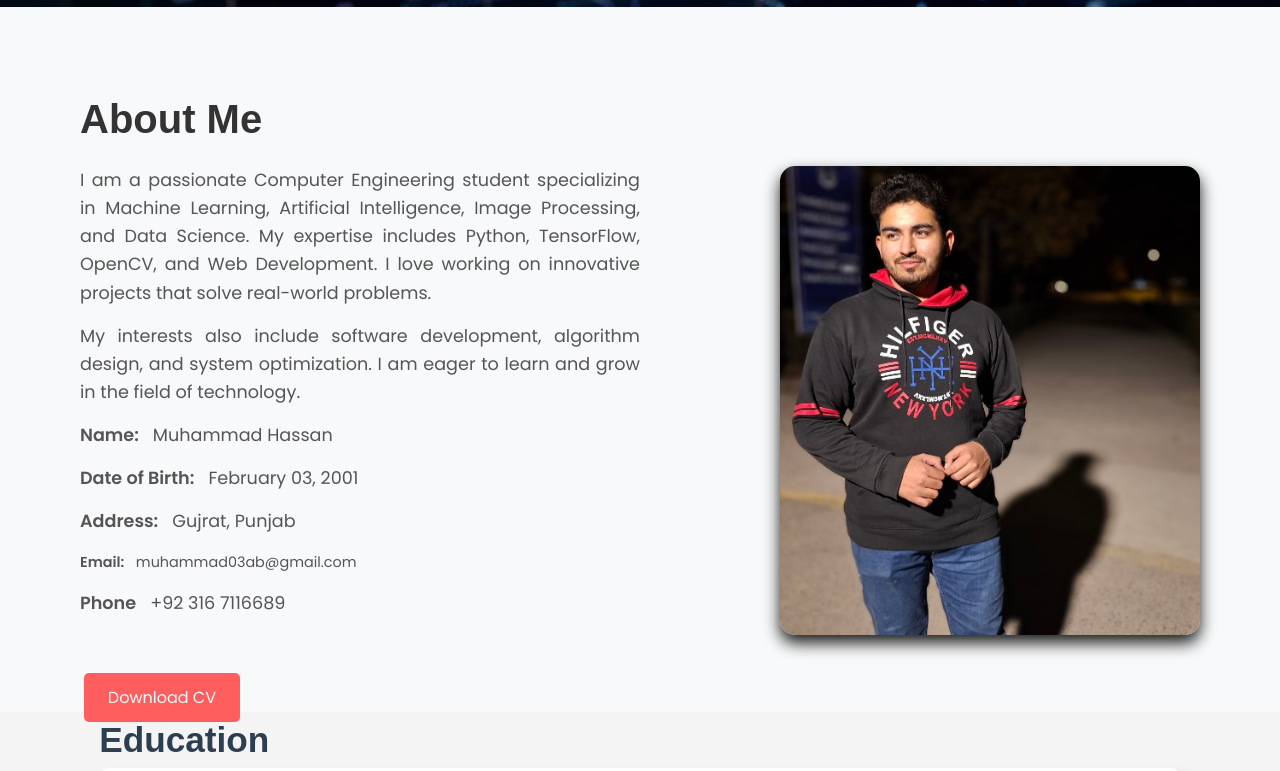
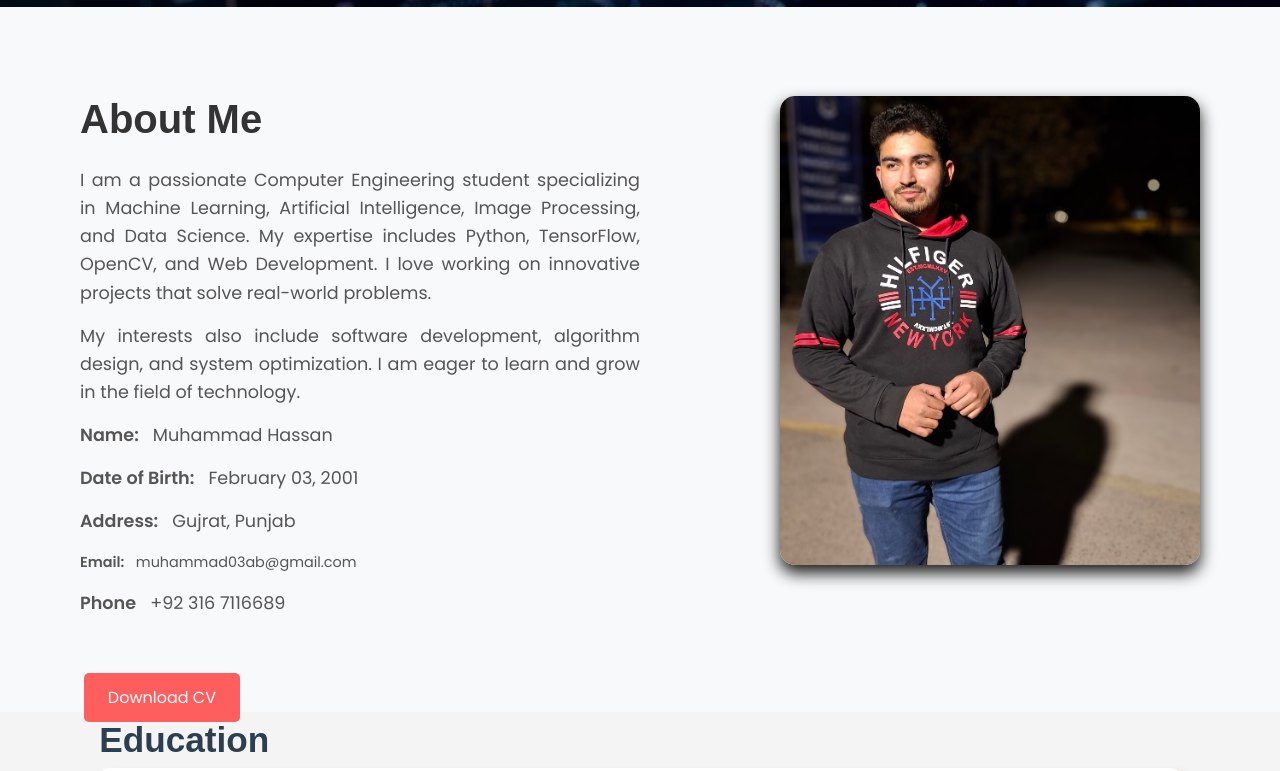
Before and after one commit to darhassanbutt/Portfolio, a plain HTML site: page index.html in a window 1280 px wide. Shown: the part 793-1564 px from the top of the page. Drawn offline with Linux system fonts and the light colour scheme.

Commit message:
home.css

```diff
--- a/home.css
+++ b/home.css
@@ -287,7 +287,7 @@ opacity: 1;
   height: auto;
   border-radius: 15px;
   box-shadow: 0 8px 16px rgba(0, 0, 0, 0.9);
-    transform: translateY(70px);
+
 }
 /* --- Education Section --- */
 .education {
```
